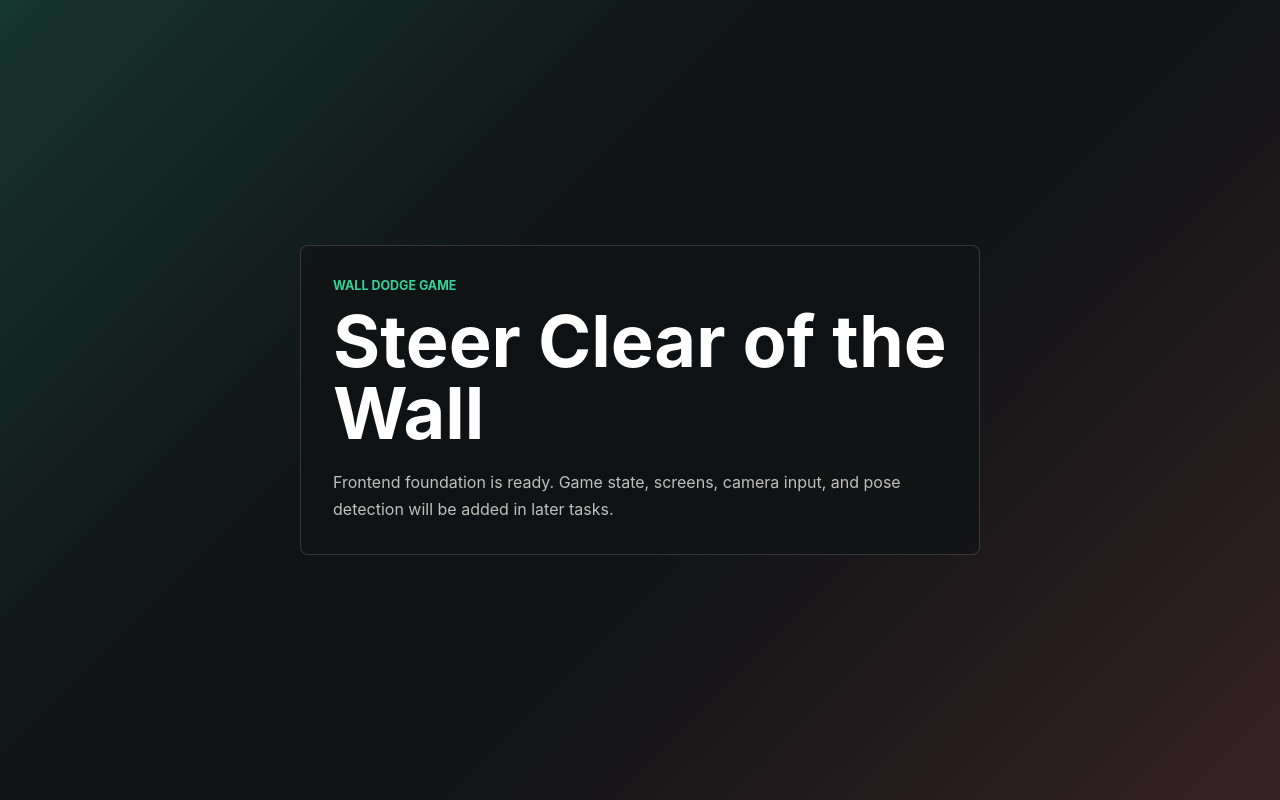
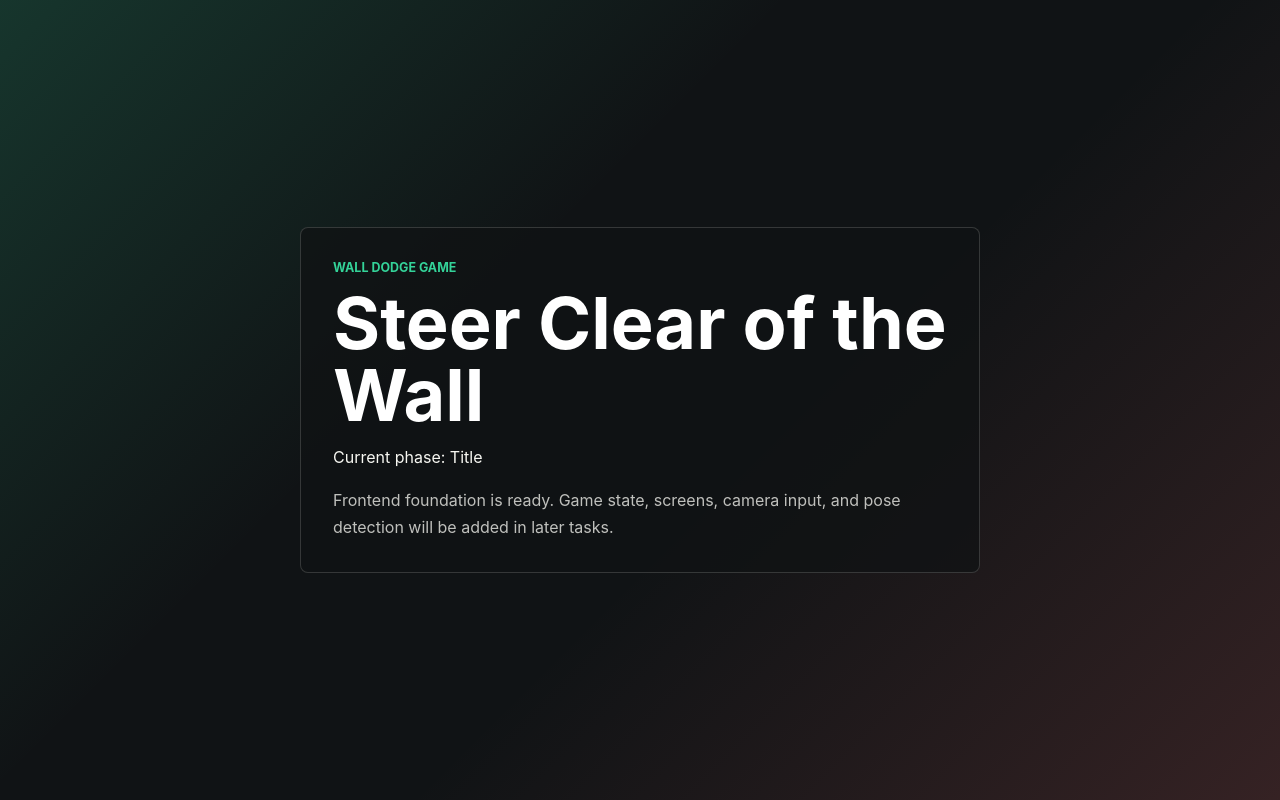
Before and after one commit to taku0193/steer-clear-of-the-wall, a React (Vite) app: page / in a window 1280 px wide. Built offline with nearby package versions, Linux system fonts and the light colour scheme.

Commit message:
implement wall dodge task 2

```diff
--- a/src/App.tsx
+++ b/src/App.tsx
@@ -1,9 +1,16 @@
+import { useState } from "react";
+import { createInitialGameState, GAME_PHASE_LABELS } from "./game/state";
+
 export function App() {
+  const [gameState] = useState(createInitialGameState);
+  const phaseLabel = GAME_PHASE_LABELS[gameState.phase];
+
   return (
     <main className="app-shell" aria-labelledby="app-title">
       <section className="foundation-panel">
         <p className="eyebrow">Wall Dodge Game</p>
         <h1 id="app-title">Steer Clear of the Wall</h1>
+        <p className="state-readout">Current phase: {phaseLabel}</p>
         <p className="summary">
           Frontend foundation is ready. Game state, screens, camera input, and
           pose detection will be added in later tasks.
--- /dev/null
+++ b/src/game/state.ts
@@ -0,0 +1,18 @@
+import type { GamePhase, GameState } from "./types";
+
+export const INITIAL_GAME_PHASE: GamePhase = "title";
+
+export const GAME_PHASE_LABELS: Record<GamePhase, string> = {
+  title: "Title",
+  preparing: "Preparing",
+  countdown: "Countdown",
+  playing: "Playing",
+  result: "Result",
+  error: "Error",
+};
+
+export function createInitialGameState(): GameState {
+  return {
+    phase: INITIAL_GAME_PHASE,
+  };
+}
--- /dev/null
+++ b/src/game/types.ts
@@ -0,0 +1,11 @@
+export type GamePhase =
+  | "title"
+  | "preparing"
+  | "countdown"
+  | "playing"
+  | "result"
+  | "error";
+
+export type GameState = {
+  phase: GamePhase;
+};
```
Also changed, not shown: .kiro/specs/wall-dodge-game/tasks.md.
